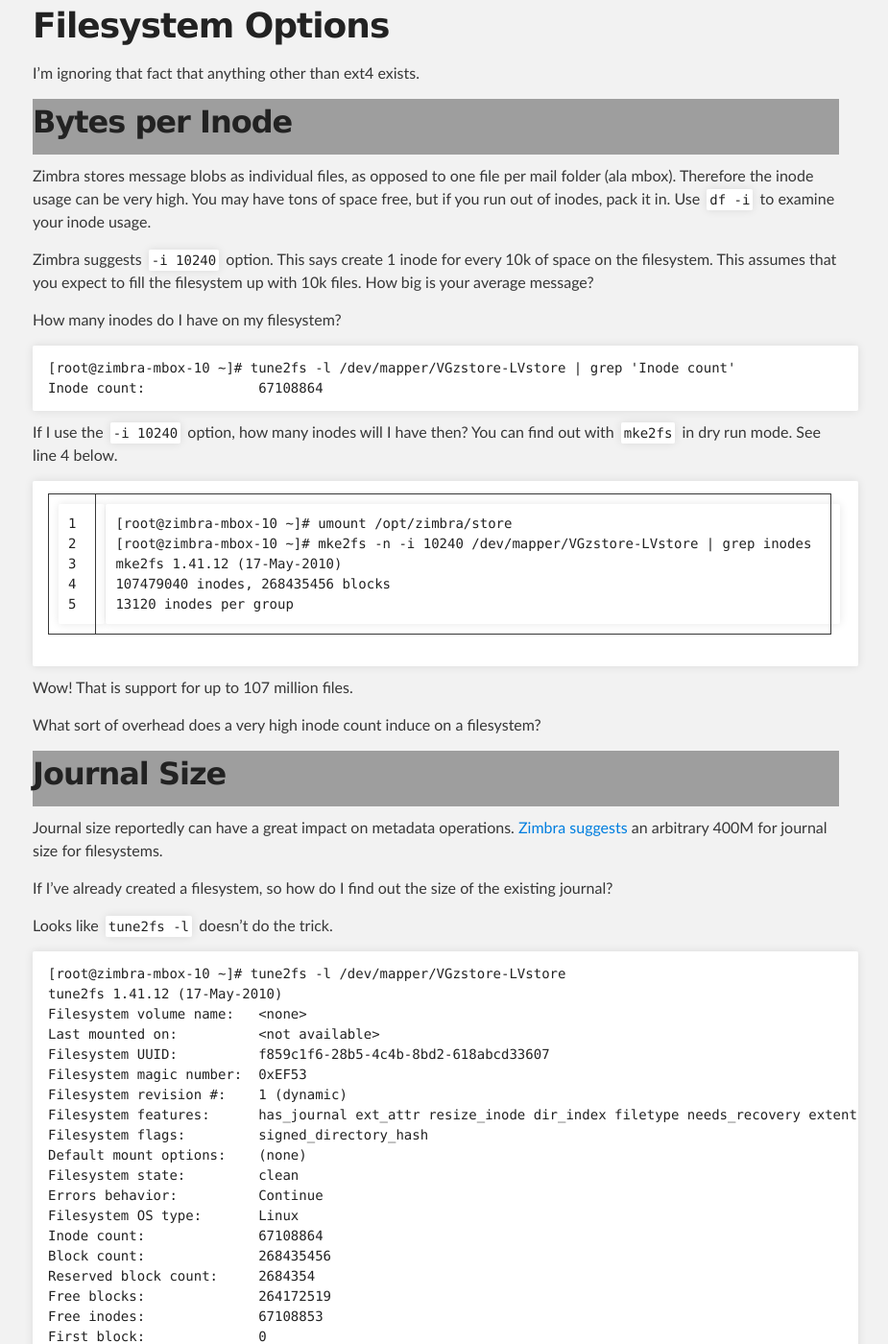
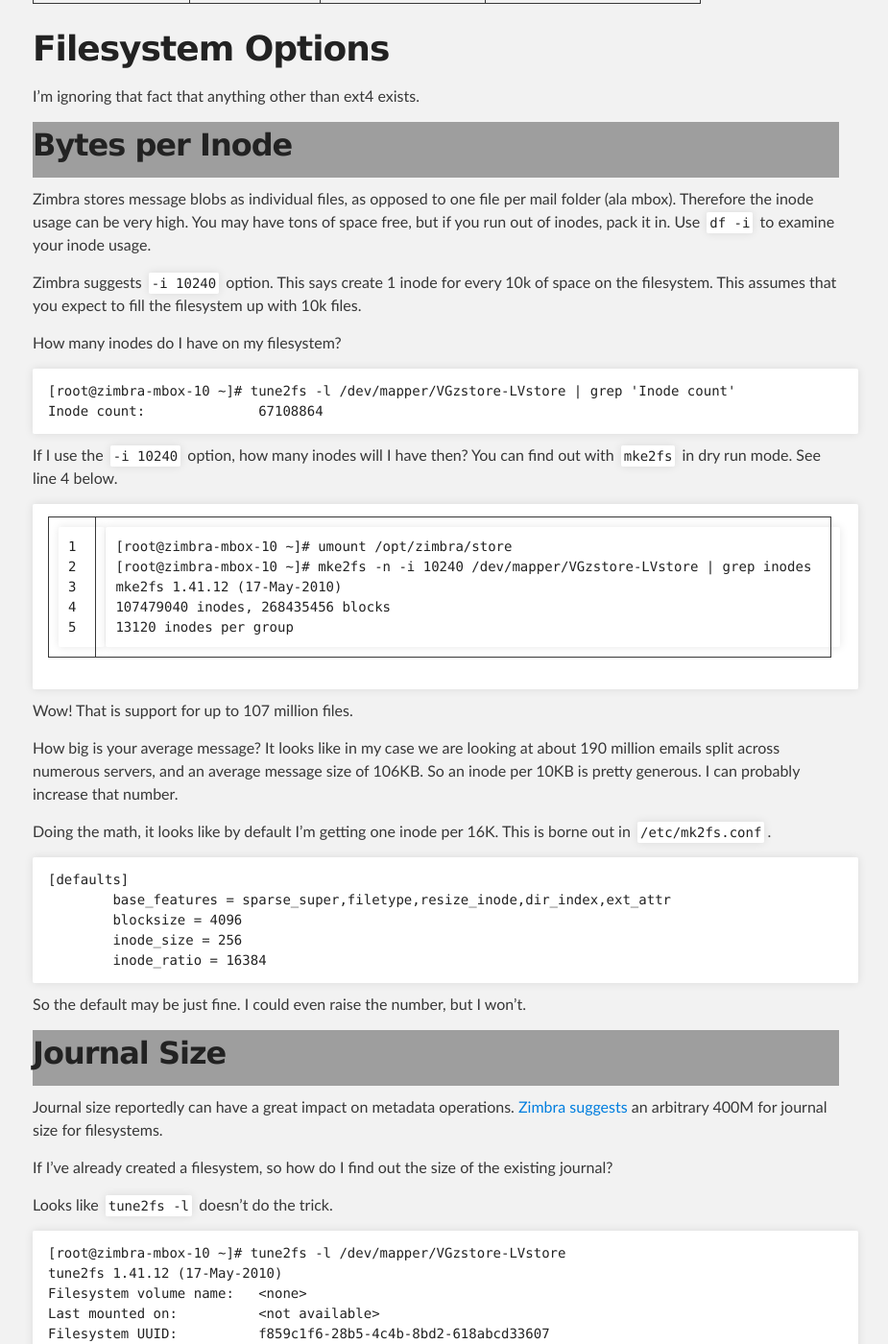
Before and after one commit to dlbewley/dlbewley.github.io, a Jekyll site: the page built from _posts/2015-02-02-Ext4-Tuning-and-Mount-Options-for-Zimbra.md, in a window 1280 px wide and 1400 px high, scrolled down 1913 px. Shown: the whole window at 96% size, without its empty margins (186-1111 px from the left). Built offline with Jekyll 4.4.1, drawn with Linux system fonts in a browser that asks for light colours; comment, search, counter and statistics services are not loaded; the repository's description, which GitHub fills in, is left out; some of the changed text lies outside the part shown.

Commit message:
more inode_ratio rambling

```diff
--- a/_posts/2015-02-02-Ext4-Tuning-and-Mount-Options-for-Zimbra.md
+++ b/_posts/2015-02-02-Ext4-Tuning-and-Mount-Options-for-Zimbra.md
@@ -19,7 +19,7 @@
 -------------------|--------------|-----------
 `-O dir_index`     | Dir_index    | Use hashed b-trees to speed up lookups in large directories.
 `-m 2`             | Reserve      | By default 5% of space is reserved. That can be a lot on a big filesystem.
-`-i 10240`         | Bytes per Inode | An inode will be created for every X bytes. So X should be your average file size.
+`-i 10240`         | Bytes per Inode or `inode_ratio` | An inode will be created for every X bytes. So X should be your average file size.
 `-J size=400`      | Journal Size | Journal size can influence metadata performance.
 
 
@@ -70,7 +70,19 @@
 
 Wow! That is support for up to 107 million files.
 
-What sort of overhead does a very high inode count induce on a filesystem?
+How big is your average message? It looks like in my case we are looking at about 190 million emails split across numerous servers, and an average message size of 106KB. So an inode per 10KB is pretty generous. I can probably increase that number.
+
+Doing the math, it looks like by default I'm getting one inode per 16K. This is borne out in `/etc/mk2fs.conf`.
+
+{% highlight text %}
+[defaults]
+        base_features = sparse_super,filetype,resize_inode,dir_index,ext_attr
+        blocksize = 4096
+        inode_size = 256
+        inode_ratio = 16384
+{% endhighlight %}
+
+So the default may be just fine. I could even raise the number, but I won't.
 
 ## Journal Size ##
 
```
Also changed, not shown: other parts of _posts/2015-02-02-Ext4-Tuning-and-Mount-Options-for-Zimbra.md (+1 -1 lines).
